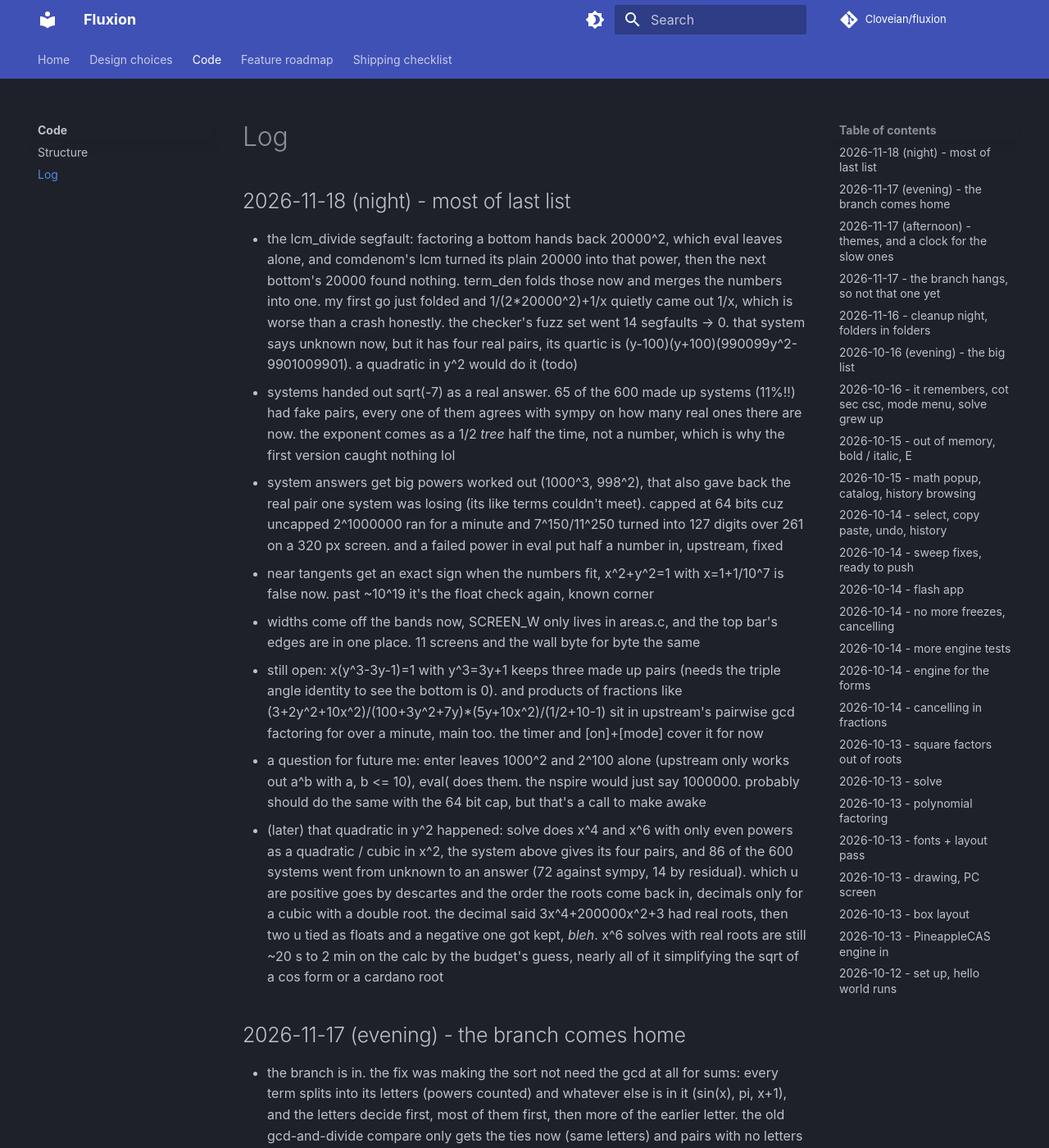
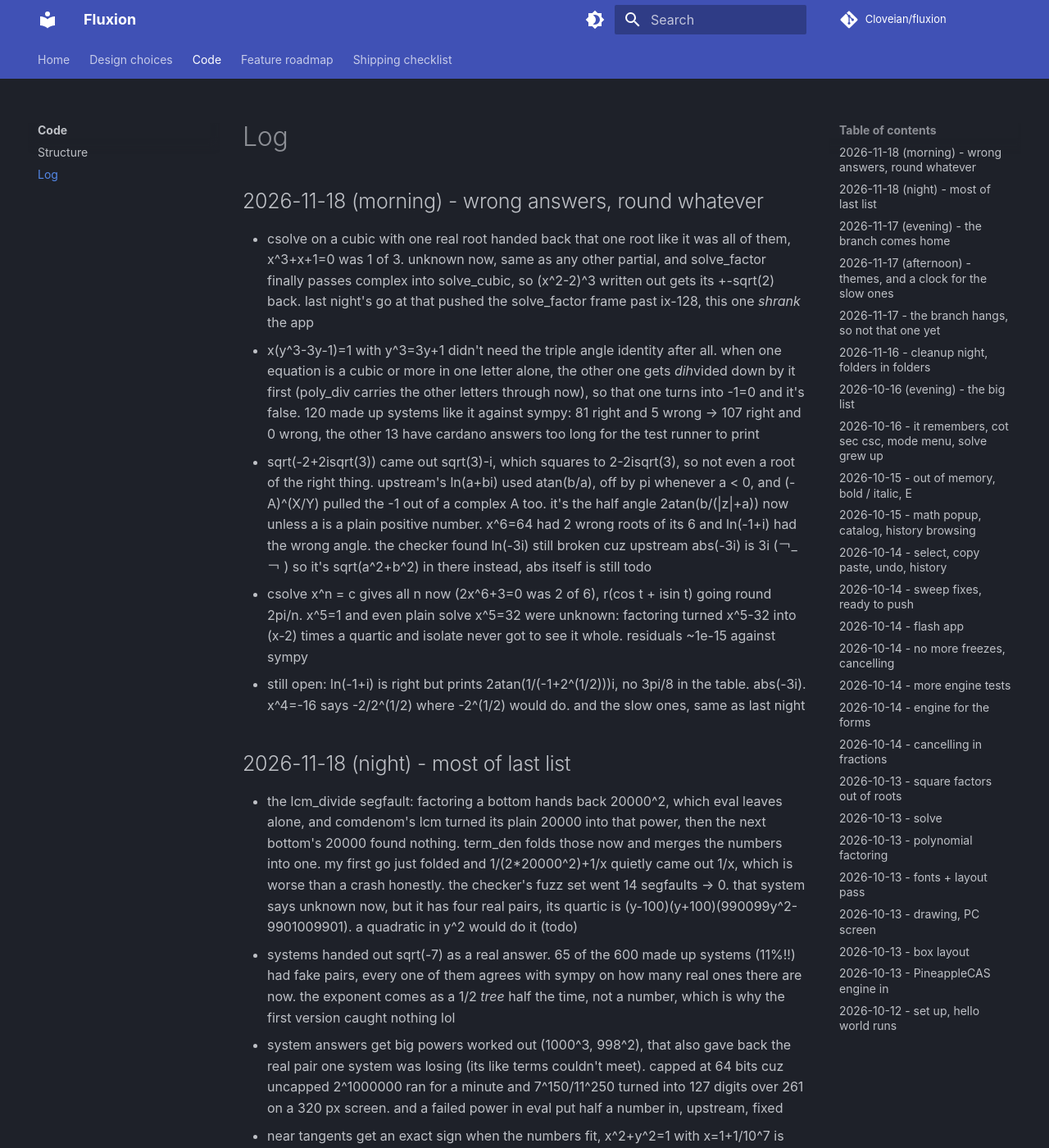
Before and after one commit to Cloveian/fluxion, an MkDocs documentation site: the page built from docs/code/log.md, in a window 1280 px wide and 1400 px high. Shown: the whole window at 82% size. Built offline with MkDocs 1.6.1 and Material for MkDocs 9.7.7, drawn with Linux system fonts in a browser that asks for light colours; comment, search, counter and statistics services are not loaded.

Commit message:
log: wrong answers, round whatever

```diff
--- a/docs/code/log.md
+++ b/docs/code/log.md
@@ -1,4 +1,12 @@
 # Log
+
+## 2026-11-18 (morning) - wrong answers, round whatever
+
+- csolve on a cubic with one real root handed back that one root like it was all of them, x^3+x+1=0 was 1 of 3. unknown now, same as any other partial, and solve_factor finally passes complex into solve_cubic, so (x^2-2)^3 written out gets its +-sqrt(2) back. last night's go at that pushed the solve_factor frame past ix-128, this one *shrank* the app
+- x(y^3-3y-1)=1 with y^3=3y+1 didn't need the triple angle identity after all. when one equation is a cubic or more in one letter alone, the other one gets *dih*vided down by it first (poly_div carries the other letters through now), so that one turns into -1=0 and it's false. 120 made up systems like it against sympy: 81 right and 5 wrong -> 107 right and 0 wrong, the other 13 have cardano answers too long for the test runner to print
+- sqrt(-2+2isqrt(3)) came out sqrt(3)-i, which squares to 2-2isqrt(3), so not even a root of the right thing. upstream's ln(a+bi) used atan(b/a), off by pi whenever a < 0, and (-A)^(X/Y) pulled the -1 out of a complex A too. it's the half angle 2atan(b/(|z|+a)) now unless a is a plain positive number. x^6=64 had 2 wrong roots of its 6 and ln(-1+i) had the wrong angle. the checker found ln(-3i) still broken cuz upstream abs(-3i) is 3i (￢_￢ ) so it's sqrt(a^2+b^2) in there instead, abs itself is still todo
+- csolve x^n = c gives all n now (2x^6+3=0 was 2 of 6), r(cos t + isin t) going round 2pi/n. x^5=1 and even plain solve x^5=32 were unknown: factoring turned x^5-32 into (x-2) times a quartic and isolate never got to see it whole. residuals ~1e-15 against sympy
+- still open: ln(-1+i) is right but prints 2atan(1/(-1+2^(1/2)))i, no 3pi/8 in the table. abs(-3i). x^4=-16 says -2/2^(1/2) where -2^(1/2) would do. and the slow ones, same as last night
 
 ## 2026-11-18 (night) - most of last list
 
```
